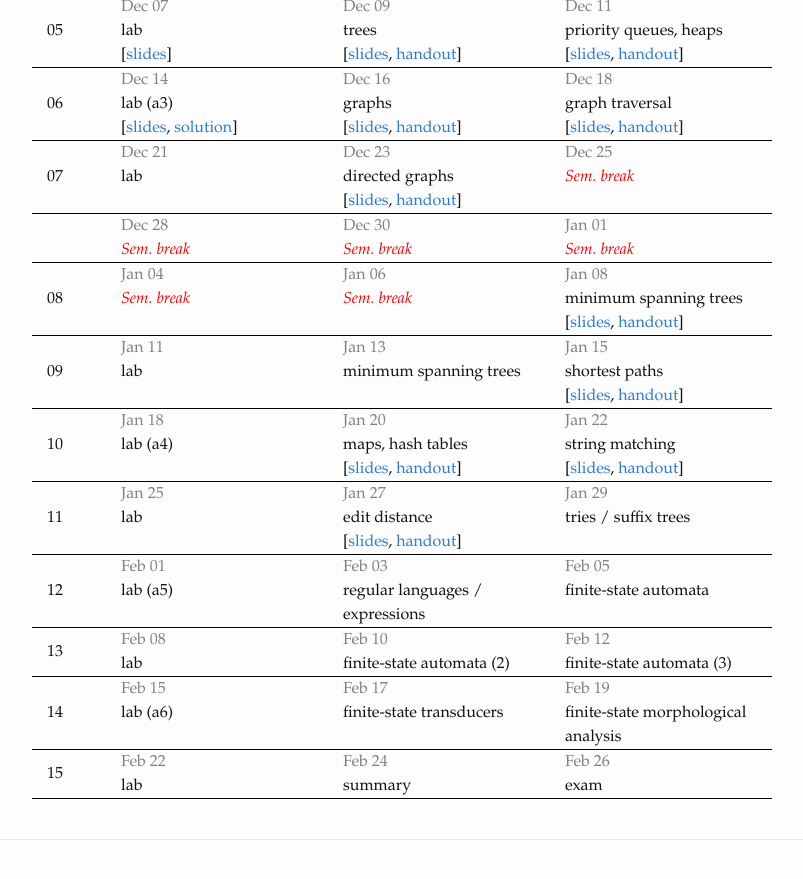
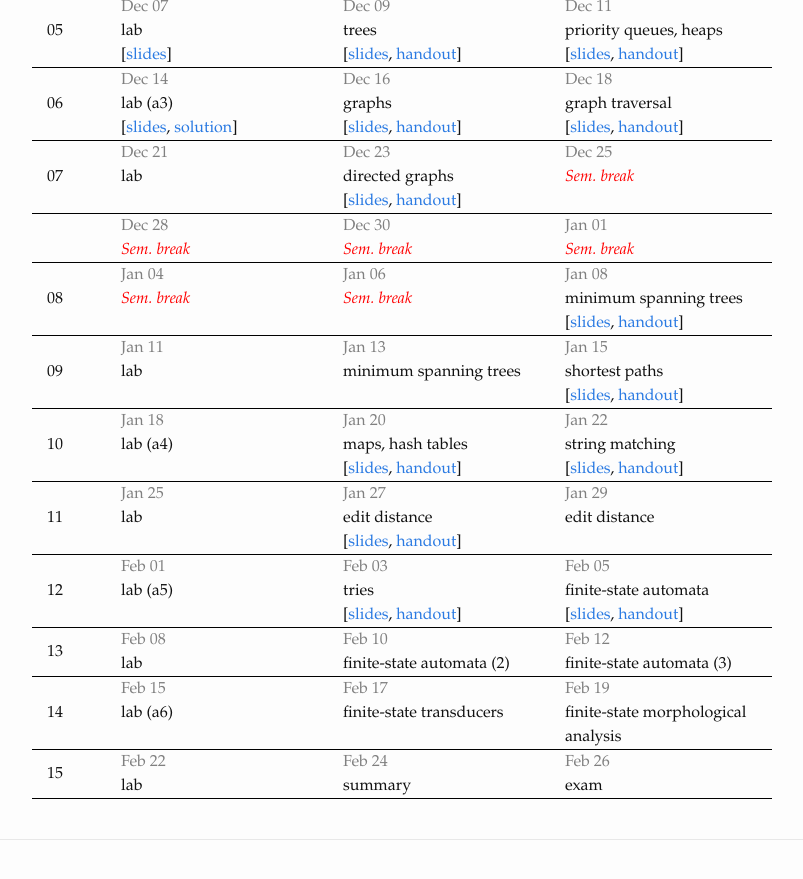
Before and after one commit to dsacl3-2020/dsacl3-2020.github.io, a Jekyll site: the page built from lectures.md, in a window 1280 px wide and 900 px high, scrolled down 650 px. Shown: the top 879 px of the window, without its empty margins (238-1041 px from the left). Built offline with Jekyll 4.4.1, drawn with Linux system fonts in a browser that asks for light colours.

Commit message:
Add slides.

```diff
--- a/_data/schedule.yml
+++ b/_data/schedule.yml
@@ -156,15 +156,21 @@
         slides: slides/edit-distance.pdf
         handout: slides/edit-distance-handout.pdf
     Jan 29:
-      topic: tries / suffix trees
+      topic:  edit distance
 - week: "12"
   dates:
     Feb 01:
       topic: lab (a5)
     Feb 03:
-      topic: regular languages / expressions
+      topic: tries
+      links:
+        slides: slides/tries.pdf
+        handout: slides/tries-handout.pdf
     Feb 05:
       topic: finite-state automata
+      links:
+        slides: slides/fsa.pdf
+        handout: slides/fsa-handout.pdf
 - week: "13"
   dates:
     Feb 08:
```
Also changed, not shown: 4 other files.
